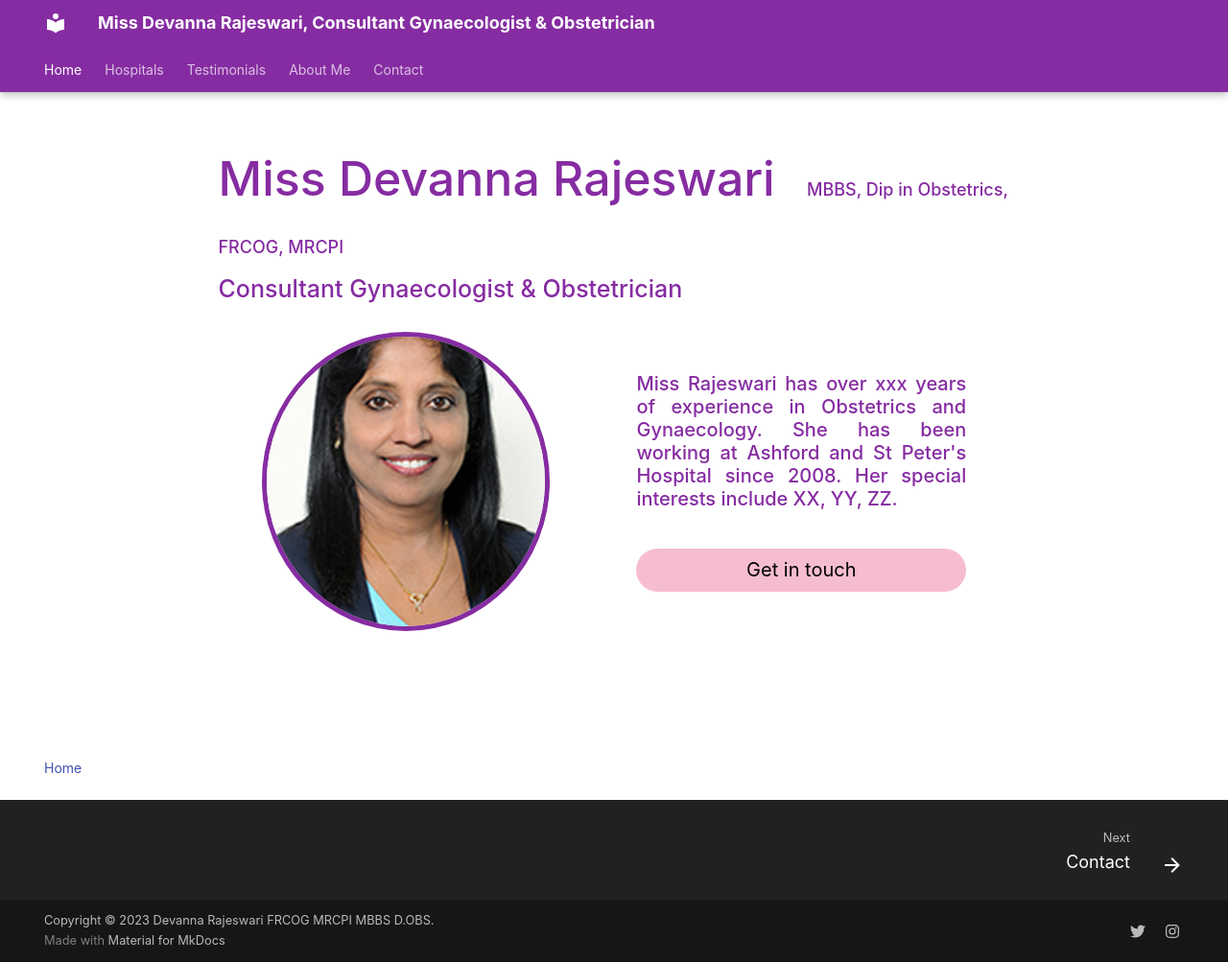
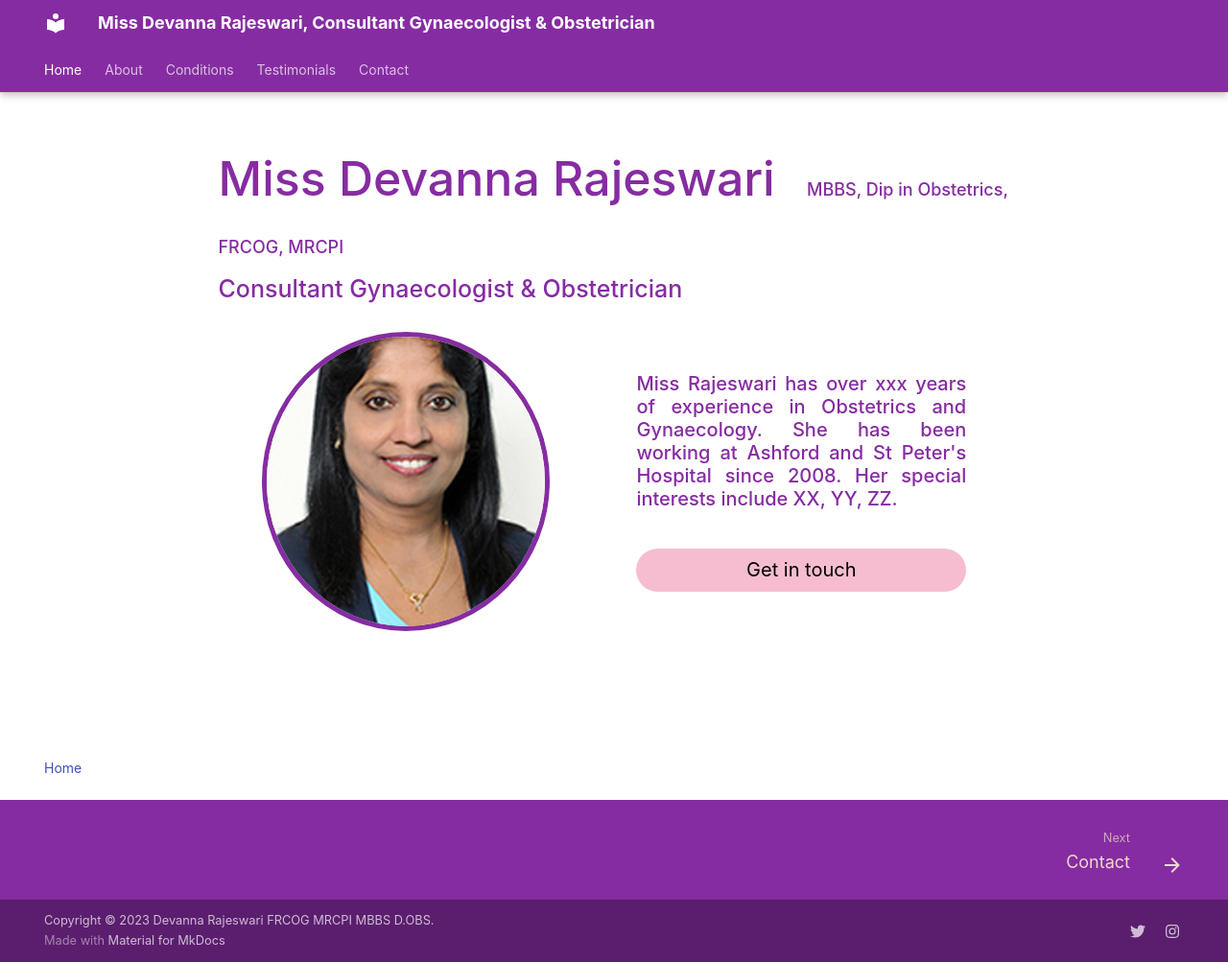
Before and after one commit to anchit-chandran/aunty-rajeswari-website, an MkDocs documentation site: the page built from docs/index.md, in a window 1280 px wide and 1003 px high. Shown: the whole window at 96% size. Built offline with MkDocs 1.6.1 and Material for MkDocs 9.7.7, drawn with Linux system fonts in a browser that asks for light colours; some web fonts are replaced.

Commit message:
update nav and footer stylings
Signed-off-by: anchit-chandran <anchit97123@gmail.com>

```diff
--- a/docs/_assets/_stylesheets/extra.css
+++ b/docs/_assets/_stylesheets/extra.css
@@ -66,3 +66,9 @@ a.custom_button:hover {
 .main_col_font {
     color: var(--main);
 }
+
+/* FOOTER STYLINGS */
+footer.md-footer {
+    background-color: var(--main);
+    color: var(--white);
+}
--- a/mkdocs.yml
+++ b/mkdocs.yml
@@ -16,9 +16,9 @@ dev_addr: "127.0.0.1:8001"
 
 nav:
   - "index.md"
-  - Hospitals: ''
+  - About: ''
+  - Conditions: ''
   - Testimonials: ''
-  - About Me: ''
   - Contact: 'contact.md'
 
 
```
